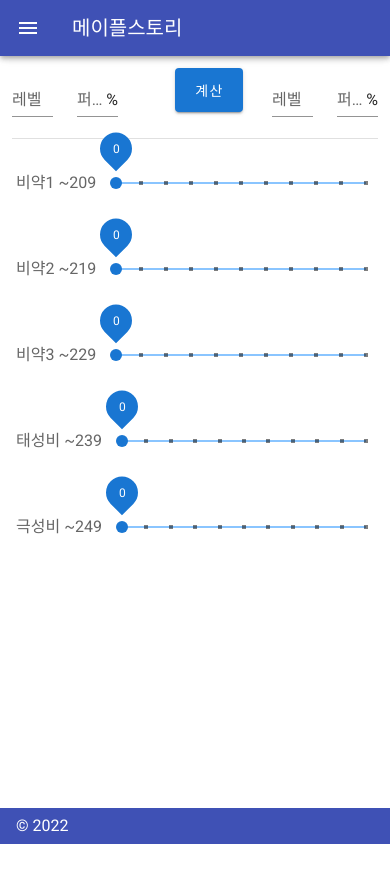
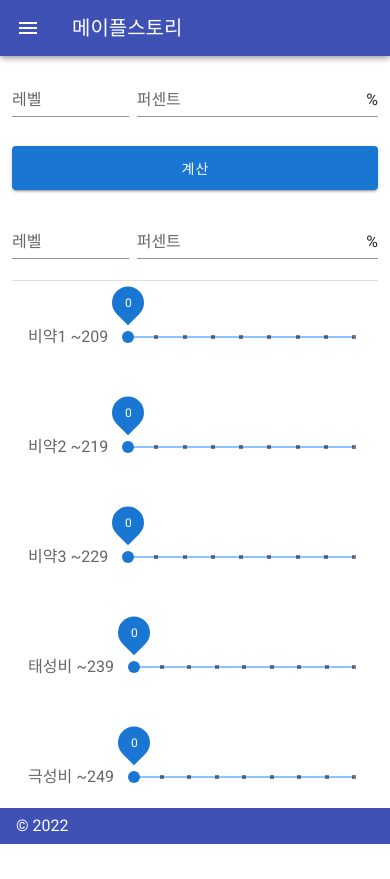
Before and after one commit to maplestudy/exp, a Vue app: page / in a window 390 px wide. Before the commit the page ends 844 px from the top, so only its background shows below. Built offline with nearby package versions, Linux system fonts and the light colour scheme; a web font is replaced by a local one.

Commit message:
모바일 최적화

```diff
--- a/src/App.vue
+++ b/src/App.vue
@@ -53,7 +53,7 @@
     data: () => ({
         drawer: null,
         items: [
-          { icon: "calculate", text: "경험치계산기", path: "/" },
+          { icon: "calculate", text: "비약 경험치 계산기", path: "/" },
             { divider: true },
             // { icon: "info", text: "About", path: "about" },
             // { divider: true },
--- a/src/components/Main.vue
+++ b/src/components/Main.vue
@@ -1,6 +1,8 @@
 <template>
 
     <v-container>
+        <!--pc-->
+         <v-layout hidden-xs-only>
             <v-row>
                 <v-col cols="2">
                     <v-text-field
@@ -10,7 +12,7 @@
                         :rules="rules.level"
                         outline="outline"></v-text-field>
                 </v-col>
-            <v-col cols="2">
+                <v-col cols="2" sm="3" xs="3">
                     <v-text-field
                         v-model="character.percentage"
                         label="퍼센트"
@@ -20,7 +22,7 @@
                         suffix="%"></v-text-field>
                 </v-col>
                 <v-spacer></v-spacer>
-            <v-col cols="2" v-if="exp.length!=0">
+                <v-col cols="2"  v-if="exp.length!=0">
                     <v-btn
                         color="primary"
                         class="mb-3"
@@ -36,7 +38,7 @@
                         readonly
                         outline="outline"></v-text-field>
                 </v-col>
-            <v-col cols="2">
+                <v-col cols="2" sm="3" xs="3">
                     <v-text-field
                         v-model="c_per"
                         label="퍼센트"
@@ -45,11 +47,59 @@
                         suffix="%"></v-text-field>
                 </v-col>
             </v-row>
+        </v-layout>
+        <!--mobile-->
+        <v-layout hidden-sm-and-up>
+            <v-row dense >
+                    <v-col cols="4">
+                        <v-text-field
+                            v-model="character.level"
+                            label="레벨"
+                            required="required"
+                            :rules="rules.level"
+                            outline="outline"></v-text-field>
+                    </v-col>
+                    <v-col cols="8">
+                        <v-text-field
+                            v-model="character.percentage"
+                            label="퍼센트"
+                            required="required"
+                            outline="outline"
+                            :rules="rules.percen"
+                            suffix="%"></v-text-field>
+                    </v-col>
+                <v-col cols="12"  v-if="exp.length!=0">
+                    <v-btn
+                        color="primary"
+                        class="mb-3"
+                        block="block"
+                        large="large"
+                        @click="calculate()">계산</v-btn>
+                </v-col>
+                <v-col cols="4">
+                    <v-text-field
+                        v-model="c_level"
+                        label="레벨"
+                        readonly
+                        outline="outline"></v-text-field>
+                </v-col>
+                <v-col cols="8">
+                    <v-text-field
+                        v-model="c_per"
+                        label="퍼센트"
+                        readonly
+                        outline="outline"
+                        suffix="%"></v-text-field>
+                </v-col>
+            </v-row>
+        </v-layout>
 
         <v-divider class="mb-6"></v-divider>
         <v-row>
+
             <template v-for="(item, i) in items">
                 <v-card-text :key="i" align="center">
+                    <v-col cols="12">
                         <v-slider
                             v-model="item.value"
                             :label="item.label"
@@ -58,7 +108,18 @@
                             tick-size="4"
                             thumb-label="always"
                             :min="0"
-                        :max="10"></v-slider>
+                            :max="8"
+                            class="align-center">
+                            <!-- <template v-slot:append>
+                                <v-text-field
+                                v-model="item.value"
+                                class="mt-0 pt-0"
+                                type="number"
+                                style="width: 60px"
+                                ></v-text-field>
+                            </template>        -->
+                        </v-slider>
+                    </v-col>
                 </v-card-text>
             </template>
         </v-row>
@@ -201,4 +262,8 @@
         }
     };
 </script>
-<style></style>
+<style>
+
+
+
+</style>
```
Also changed, not shown: 8 other files (tests, documents, lock files or other folders). Lines whose indentation alone changed are shown as unchanged.
